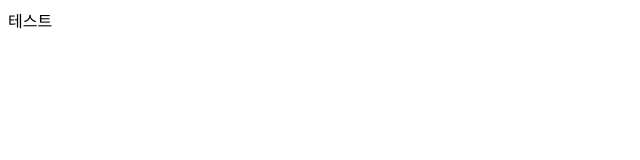
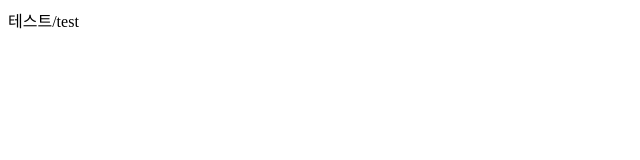
Before and after one commit to oms007/testApp1, a plain HTML site: page index.html in a window 1280 px wide. Shown: the full height of the page, 0-640 px from the left. Drawn offline with Linux system fonts and the light colour scheme.

Commit message:
2차수정

```diff
--- a/index.html
+++ b/index.html
@@ -1,5 +1,5 @@
 <html>
 	<body>
-	테스트
+	테스트/test
 	</body>
 </html>
```
